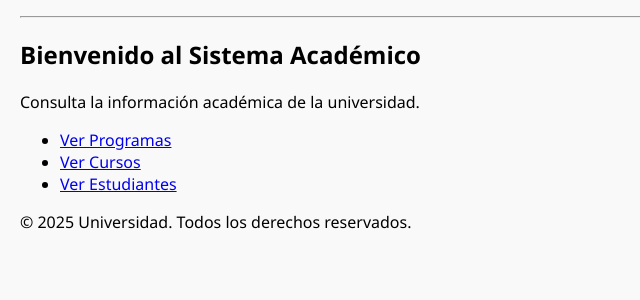
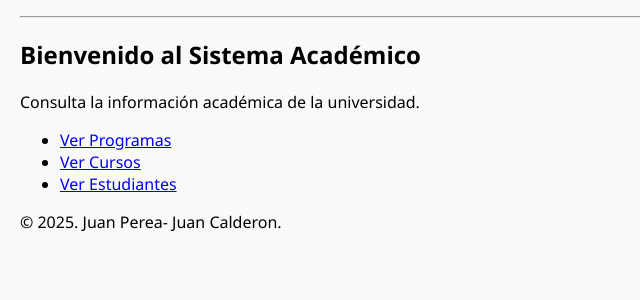
Before and after one commit to Juansitxx/Django-Universidad-project, a Django app: page / in a window 1280 px wide. Shown: the part 106-406 px from the top of the page, without its empty margins (0-640 px from the left). Run offline with Django 5.2, Linux system fonts and the light colour scheme.

Commit message:
changelog v9. ultimos fines.

```diff
--- a/academia/templates/academia/base.html
+++ b/academia/templates/academia/base.html
@@ -19,6 +19,6 @@
     </main>
 
     <footer>
-        <p>&copy; 2025 Universidad. Todos los derechos reservados.</p>
+        <p>&copy; 2025. Juan Perea- Juan Calderon.</p>
     </footer>
 </html>
```
